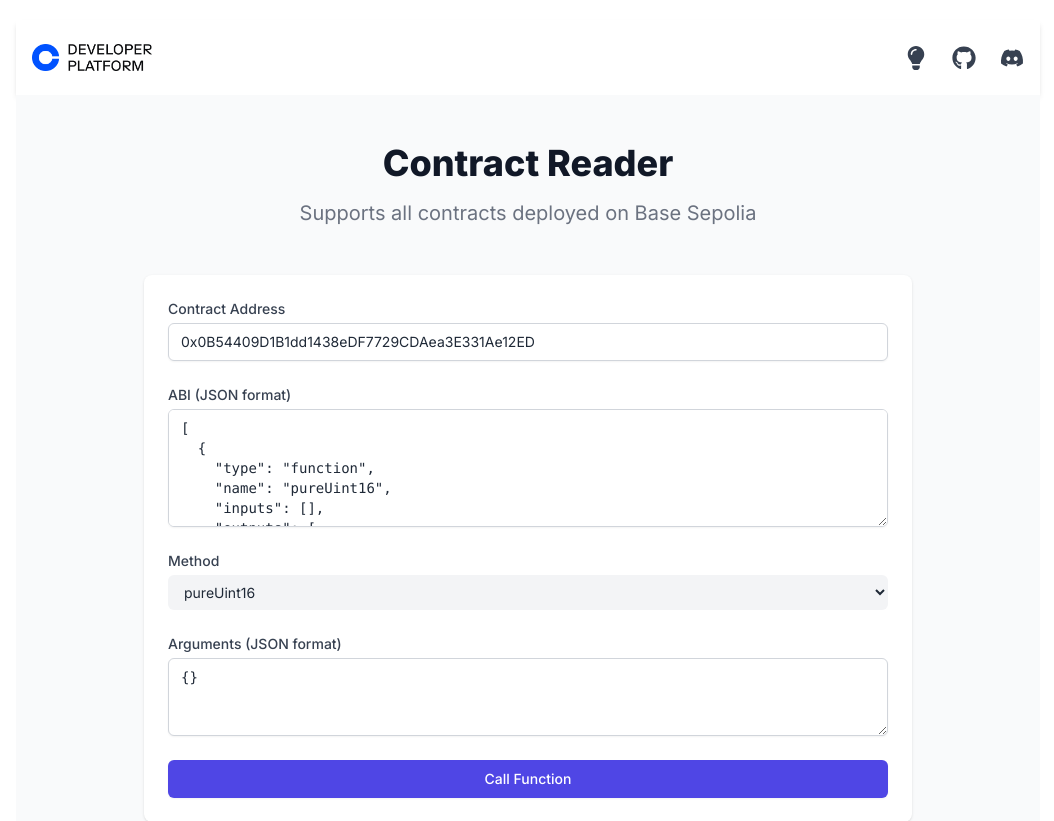
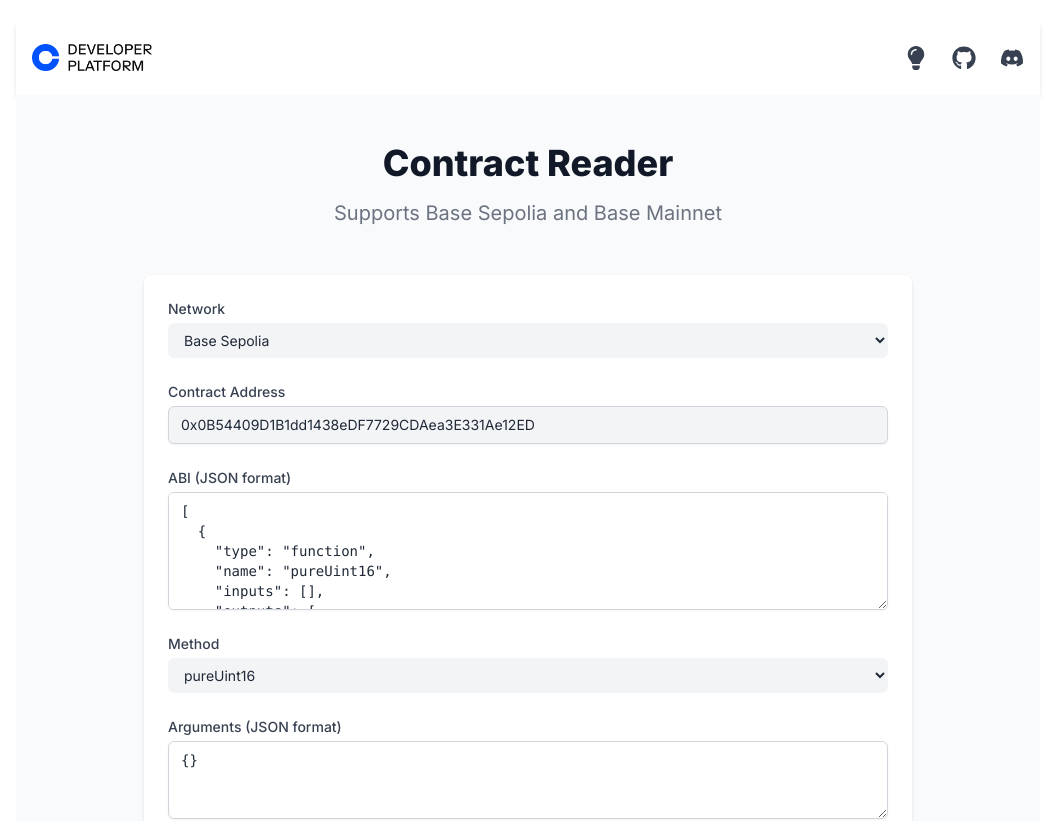
Before and after one commit to coinbase/cdp-sdk-sample-apps, a Next.js app: page /contractreader in a window 1280 px wide. Shown: the top 821 px of the page, without its empty margins (112-1166 px from the left). Built offline with nearby package versions, Linux system fonts and the light colour scheme.

Commit message:
add base mainnet

```diff
--- a/app/api/contractreader/route.ts
+++ b/app/api/contractreader/route.ts
@@ -4,10 +4,10 @@ import { readContract } from '@coinbase/coinbase-sdk';
 
 export async function POST(req: NextRequest) {
   try {
-    const { contractAddress, abi, method, args } = await req.json();
+    const { contractAddress, abi, method, args, network } = await req.json();
 
     const result = await readContract({
-      networkId: "base-sepolia",
+      networkId: network,
       abi: abi,
       contractAddress: contractAddress as `0x${string}`,
       method: method,
--- a/app/contractreader/page.tsx
+++ b/app/contractreader/page.tsx
@@ -11,6 +11,7 @@ const defaultAbi = [
     "stateMutability": "pure"
   }
 ]
+
 
 interface AbiItem {
   type: string;
@@ -29,6 +30,7 @@ export default function Home() {
   const [output, setOutput] = useState('')
   const [isLoading, setIsLoading] = useState(false)
   const [error, setError] = useState('')
+  const [network, setNetwork] = useState('base-sepolia')
 
   useEffect(() => {
     try {
@@ -58,6 +60,22 @@ export default function Home() {
       }
     }
   }, [selectedMethod, parsedAbi])
+
+  const resetFields = () => {
+    setContractAddress('')
+    setAbiInput(JSON.stringify({}, null, 2))
+    setParsedAbi(defaultAbi as AbiItem[])
+    setMethods([])
+    setSelectedMethod('')
+    setArgsInput('{}')
+    setOutput('')
+    setError('')
+  }
+
+  const handleNetworkChange = (e: React.ChangeEvent<HTMLSelectElement>) => {
+    setNetwork(e.target.value)
+    resetFields()
+  }
 
   const handleAddressChange = (e: React.ChangeEvent<HTMLInputElement>) => {
     setContractAddress(e.target.value)
@@ -99,6 +117,7 @@ export default function Home() {
           abi: parsedAbi,
           method: selectedMethod,
           args: parsedArgs,
+          network,
         }),
       })
 
@@ -126,12 +145,26 @@ export default function Home() {
             Contract Reader
           </h1>
           <p className="mt-3 text-xl text-gray-500 sm:mt-4">
-            Supports all contracts deployed on Base Sepolia
+            Supports Base Sepolia and Base Mainnet
           </p>
         </div>
         <div className="bg-white shadow overflow-hidden sm:rounded-lg">
           <div className="px-4 py-5 sm:p-6">
             <div className="space-y-6">
+              <div>
+                <label htmlFor="network" className="block text-sm font-medium text-gray-700">
+                  Network
+                </label>
+                <select
+                  id="network"
+                  value={network}
+                  onChange={handleNetworkChange}
+                  className="mt-1 block w-full pl-3 pr-10 py-2 text-base border-gray-300 focus:outline-none focus:ring-indigo-500 focus:border-indigo-500 sm:text-sm rounded-md bg-gray-100"
+                >
+                  <option value="base-sepolia">Base Sepolia</option>
+                  <option value="base-mainnet">Base Mainnet</option>
+                </select>
+              </div>
               <div>
                 <label htmlFor="contract-address" className="block text-sm font-medium text-gray-700">
                   Contract Address
@@ -141,7 +174,7 @@ export default function Home() {
                   id="contract-address"
                   value={contractAddress}
                   onChange={handleAddressChange}
-                  className="mt-1 block w-full border border-gray-300 rounded-md shadow-sm py-2 px-3 focus:outline-none focus:ring-indigo-500 focus:border-indigo-500 sm:text-sm"
+                  className="mt-1 block w-full border border-gray-300 rounded-md shadow-sm py-2 px-3 focus:outline-none focus:ring-indigo-500 focus:border-indigo-500 sm:text-sm bg-gray-100"
                 />
               </div>
               <div>
--- a/app/page.tsx
+++ b/app/page.tsx
@@ -47,7 +47,7 @@ export default function Home() {
             {
               name: 'Contract Reader',
               route: '/contractreader',
-              description: 'Contract Reader to read data from any contract deployed on Base Sepolia',
+              description: 'Contract Reader to read data from any contract deployed on Base network',
               buildLink: ''
             },
             {
```
